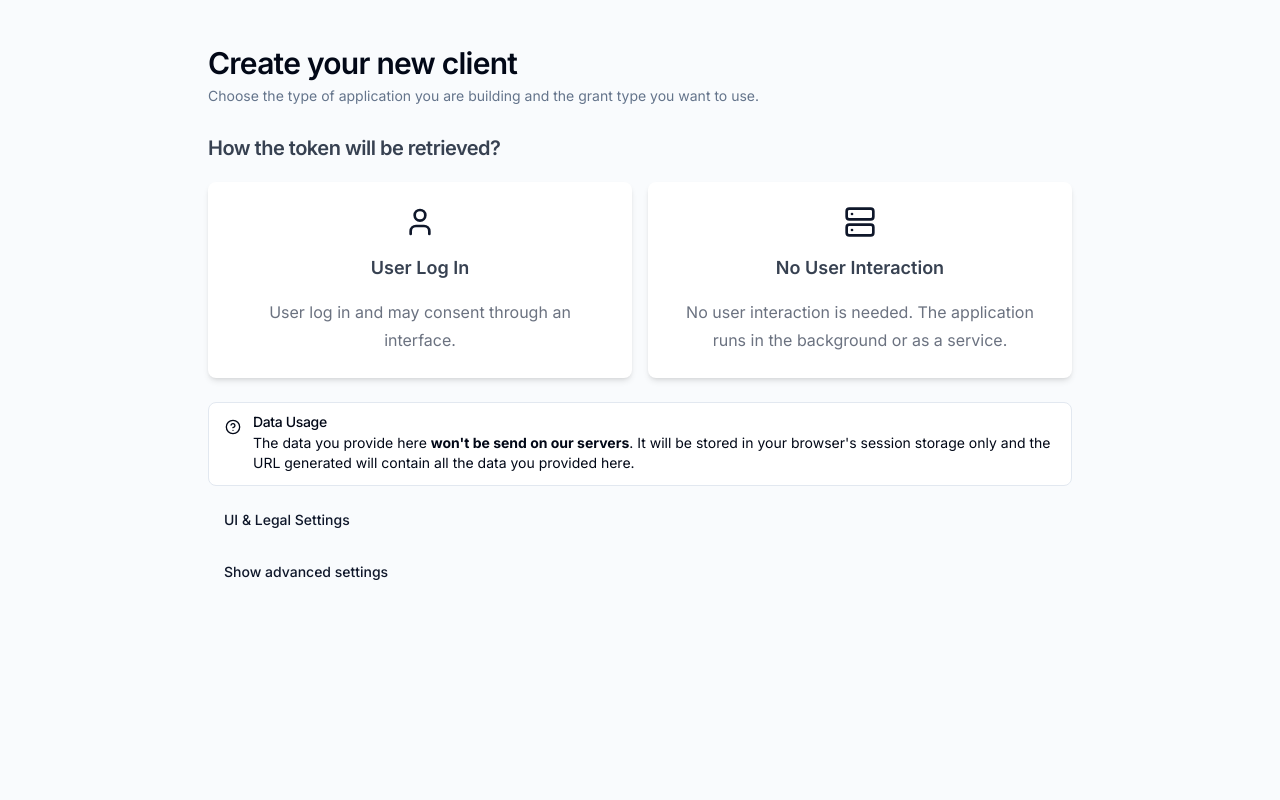
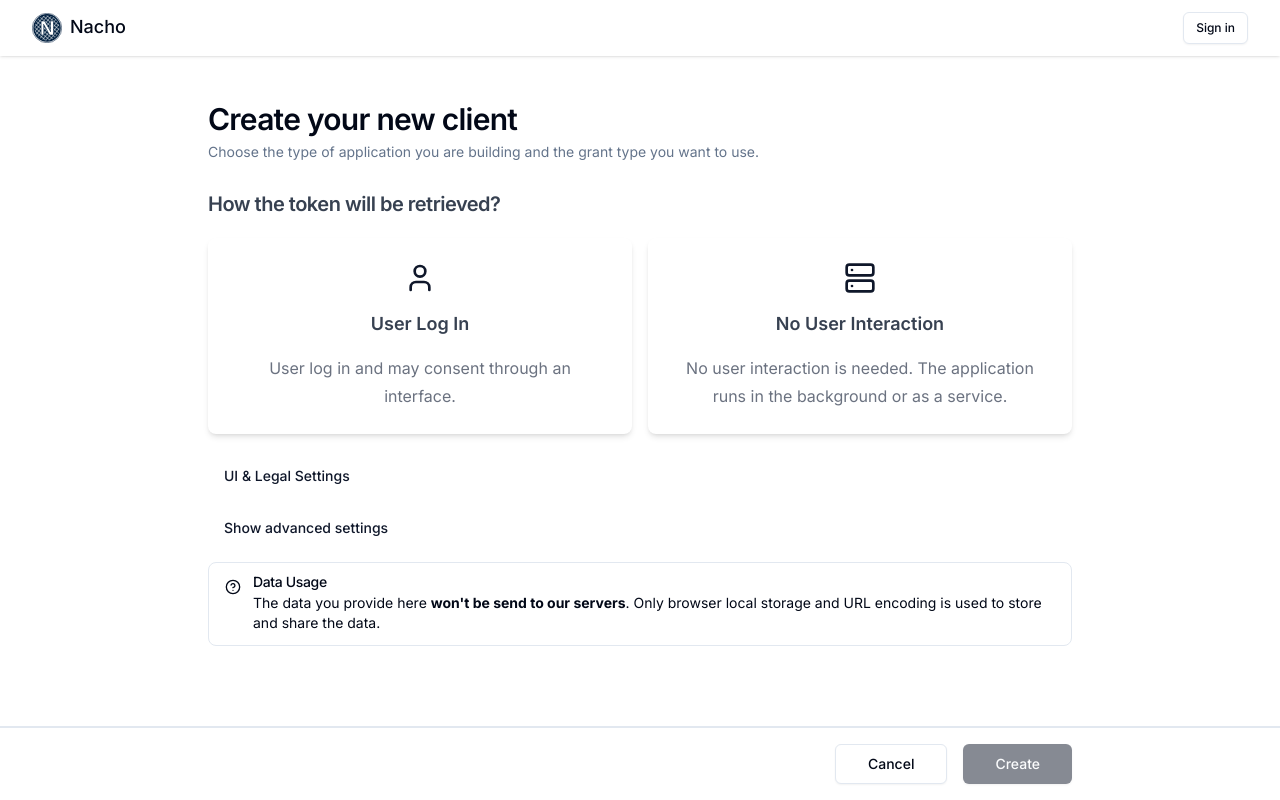
Before and after one commit to cerberauth/nacho, a Next.js app: page /client/create in a window 1280 px wide. Built offline with nearby package versions, Linux system fonts and the light colour scheme; no server answers.

Commit message:
feat: improve global ux

```diff
--- a/app/client/create/page.tsx
+++ b/app/client/create/page.tsx
@@ -22,8 +22,8 @@ import { urlEncode } from '@/lib/url'
 const localStorageItem = 'client'
 
 const createClientSchema = z.object({
-  applicationType: z.enum(Object.keys(ApplicationType) as [ApplicationType]),
-  grantTypes: z.array(z.enum(Object.keys(GrantType) as [GrantType])),
+  applicationType: z.enum(Object.values(ApplicationType) as [ApplicationType]),
+  grantTypes: z.array(z.enum(Object.values(GrantType) as [GrantType])),
   tokenEndpointAuthMethod: z.array(z.enum(Object.keys(TokenEndpointAuthMethod) as [TokenEndpointAuthMethod])),
 
   name: z.string(),
@@ -106,7 +106,7 @@ export default function CreateClient() {
     <main>
       <Form {...form}>
         <form onSubmit={form.handleSubmit(onSubmit)}>
-          <div className="container mx-auto max-w-4xl px-4 py-12 space-y-4">
+          <main className="container mx-auto max-w-4xl px-4 py-12 pb-28 space-y-4">
             <div>
               <h1 className="text-3xl font-semibold leading-none tracking-tight mb-2">Create your new client</h1>
               <p className="text-sm text-muted-foreground">
@@ -120,14 +120,6 @@ export default function CreateClient() {
                 onTokenEndpointAuthMethodChange={onTokenEndpointAuthMethodChange}
               />
             </div>
-
-            <Alert className="my-4">
-              <CircleHelp className="w-4 h-4" />
-              <AlertTitle>Data Usage</AlertTitle>
-              <AlertDescription>
-                The data you provide here <b>won&apos;t be send on our servers</b>. It will be stored in your browser&apos;s session storage only and the URL generated will contain all the data you provided here.
-              </AlertDescription>
-            </Alert>
 
             <Collapsible title="Client details" open={data.grantTypes?.length > 0}>
               <CollapsibleContent className="space-y-4">
@@ -356,28 +348,10 @@ export default function CreateClient() {
               <CollapsibleContent>
                 <Card>
                   <CardHeader>
-                    <CardTitle>Implementation details</CardTitle>
+                    <CardTitle>Advanced Settings</CardTitle>
                   </CardHeader>
 
                   <CardContent>
-                    <FormField
-                      control={form.control}
-                      name="applicationType"
-                      render={({ field }) => (
-                        <FormItem>
-                          <FormLabel>
-                            Application Type <span className="text-red-500">*</span>
-                          </FormLabel>
-                          <FormControl>
-                            <Input {...field} disabled />
-                          </FormControl>
-                          <FormDescription>
-                            The type of application you are building.
-                          </FormDescription>
-                        </FormItem>
-                      )}
-                    />
-
                     <FormField
                       control={form.control}
                       name="grantTypes"
@@ -418,12 +392,25 @@ export default function CreateClient() {
               </CollapsibleContent>
             </Collapsible>
 
-            {form.formState.isValid && (
-              <Button type="submit" className="w-full h-12 p-4 shadow-lg" disabled={!form.formState.isValid}>
-                Create client
+            <Alert className="my-4">
+              <CircleHelp className="w-4 h-4" />
+              <AlertTitle>Data Usage</AlertTitle>
+              <AlertDescription>
+                The data you provide here <b>won&apos;t be send to our servers</b>. Only browser local storage and URL encoding is used to store and share the data.
+              </AlertDescription>
+            </Alert>
+          </main>
+
+          <footer className="fixed bottom-0 w-full border-t-2 border-t-primary-500 py-4 bg-white">
+            <div className="container mx-auto max-w-4xl w-full px-4 flex justify-end">
+              <Button type="button" variant="outline" size="lg" onClick={() => router.back()} className="mr-4">
+                Cancel
               </Button>
-            )}
-          </div>
+              <Button type="submit" size="lg" disabled={!form.formState.isValid}>
+                Create
+              </Button>
+            </div>
+          </footer>
         </form>
       </Form >
     </main >
--- /dev/null
+++ b/app/header.tsx
@@ -0,0 +1,74 @@
+'use client'
+
+import gravatarUrl from 'gravatar-url'
+import { useSession, signOut, signIn } from 'next-auth/react'
+import Image from 'next/image'
+import Link from 'next/link'
+import { DropdownMenu, DropdownMenuContent, DropdownMenuItem, DropdownMenuLabel, DropdownMenuSeparator, DropdownMenuTrigger } from '@/components/ui/dropdown-menu'
+import { Button } from '@/components/ui/button'
+import { Avatar, AvatarFallback, AvatarImage } from '@/components/ui/avatar'
+
+import NachoLogo from './nacho_logo.svg'
+
+export default function Header() {
+  const session = useSession()
+  const user = session.data?.user
+
+  return (
+    <header className="z-10 supports-backdrop-blur:bg-background/60 sticky top-0 w-full shadow dark:shadow-secondary bg-background/95 backdrop-blur">
+      <div className="mx-4 sm:mx-8 flex h-14 items-center">
+        <div className="flex items-center space-x-4 lg:space-x-0">
+          <Link href="/" className="font-medium text-lg flex">
+            <Image src={NachoLogo} className="mr-2" alt="Nacho" width={30} height={30} />
+            Nacho
+          </Link>
+        </div>
+
+        <div className="flex flex-1 items-center space-x-2 justify-end">
+          {user ? (
+            <DropdownMenu>
+              <DropdownMenuTrigger asChild>
+                <Button
+                  variant="outline"
+                  size="icon"
+                  className="overflow-hidden rounded-full"
+                >
+                  <Avatar className="h-8 w-8">
+                    {user.email && (
+                      <AvatarImage
+                        src={gravatarUrl(user.email, { size: 36 })}
+                        height={36}
+                        width={36}
+                        alt={user.name ?? user.email}
+                      />
+                    )}
+                    <AvatarFallback>{user.name ?? user.email}</AvatarFallback>
+                  </Avatar>
+                </Button>
+              </DropdownMenuTrigger>
+
+              <DropdownMenuContent className="w-56" align="end" forceMount>
+                <DropdownMenuLabel className="font-normal">
+                  <div className="flex flex-col space-y-1">
+                    <p className="text-sm font-medium leading-none">{user.name}</p>
+                    <p className="text-xs leading-none text-muted-foreground">
+                      {user.email}
+                    </p>
+                  </div>
+                </DropdownMenuLabel>
+                <DropdownMenuSeparator />
+                <DropdownMenuItem className="hover:cursor-pointer" onClick={() => { }}>
+                  <Link className="w-full" href="#" onClick={() => signOut()}>Logout</Link>
+                </DropdownMenuItem>
+              </DropdownMenuContent>
+            </DropdownMenu>
+          ) : (
+            <Button onClick={() => signIn('cerberauth')} variant="outline" size="sm">
+              Sign in
+            </Button>
+          )}
+        </div>
+      </div>
+    </header>
+  )
+}
--- a/app/layout.tsx
+++ b/app/layout.tsx
@@ -3,12 +3,18 @@ import Head from 'next/head'
 import { SessionProvider } from 'next-auth/react'
 import PlausibleProvider from 'next-plausible'
 import { DefaultSeo, SoftwareAppJsonLd } from 'next-seo'
-import { Inter } from 'next/font/google'
+import { Inter as FontSans } from 'next/font/google'
 import './globals.css'
 
-const inter = Inter({ subsets: ["latin"] });
+const fontSans = FontSans({
+  subsets: ["latin"],
+  variable: "--font-sans",
+})
+
+import { cn } from '@/lib/utils'
 
 import { seoConfig } from './seo.config'
+import Header from './header'
 
 export const metadata: Metadata = {
   title: seoConfig.title,
@@ -38,7 +44,10 @@ export default function RootLayout({
         <link rel="manifest" href="/site.webmanifest" />
       </Head>
 
-      <body className={inter.className}>
+      <body className={cn(
+        "min-h-screen bg-background font-sans antialiased",
+        fontSans.variable
+      )}>
         <SessionProvider>
           <PlausibleProvider
             domain="nacho.cerberauth.com"
@@ -47,9 +56,9 @@ export default function RootLayout({
             trackOutboundLinks={true}
             taggedEvents={true}
           >
-            <div className="flex min-h-screen w-full flex-col bg-muted/40">
-              {children}
-            </div>
+            <Header />
+
+            {children}
           </PlausibleProvider>
         </SessionProvider>
       </body>
--- a/app/page.tsx
+++ b/app/page.tsx
@@ -12,9 +12,9 @@ export const metadata: Metadata = {
 
 export default function Home() {
   return (
-    <main className="flex flex-col max-w-xl mx-auto items-center justify-center h-screen">
-      <div className="space-y-6 text-center">
-        <Image src={NachoLogo} className="mx-auto" alt="Nacho" width={175} height={175} />
+    <main className="flex flex-col max-w-xl mx-auto items-center justify-center">
+      <div className="space-y-6 text-center mt-9 md:mt-32">
+        <Image src={NachoLogo} className="mx-auto" alt="Nacho" width={150} height={150} />
         <h1 className="flex flex-col space-y-4 font-bold tracking-tight text-gray-900 dark:text-gray-50">
           <span className="text-4xl sm:text-5xl">NACHO</span>
           <span className="text-3xl sm:text-4xl">New OAuth Client Helper</span>
--- a/auth.ts
+++ b/auth.ts
@@ -22,8 +22,8 @@ export const { handlers, signIn, signOut, auth } = NextAuth({
 
       return token
     },
-    session: async ({ session, token, user }) => {
-      return { ...session, user, token: token.accessToken }
+    session: async ({ session }) => {
+      return session
     },
   }
 })
--- a/package.json
+++ b/package.json
@@ -32,6 +32,7 @@
     "@radix-ui/react-tooltip": "1.1.2",
     "class-variance-authority": "0.7.0",
     "clsx": "2.1.1",
+    "gravatar-url": "4.0.1",
     "lucide-react": "0.424.0",
     "nanoid": "5.0.7",
     "next": "14.2.5",
--- a/tailwind.config.ts
+++ b/tailwind.config.ts
@@ -1,4 +1,5 @@
 import type { Config } from "tailwindcss"
+const { fontFamily } = require("tailwindcss/defaultTheme")
 
 const config = {
   darkMode: ["class"],
@@ -18,6 +19,9 @@ const config = {
       },
     },
     extend: {
+      fontFamily: {
+        sans: ["var(--font-sans)", ...fontFamily.sans],
+      },
       colors: {
         border: "hsl(var(--border))",
         input: "hsl(var(--input))",
```
Also changed, not shown: app/api/testid/client/route.ts (+9 -11 lines), app/sitemap.ts (line endings or trailing spaces), 1 other file (tests, documents, lock files or other folders).
